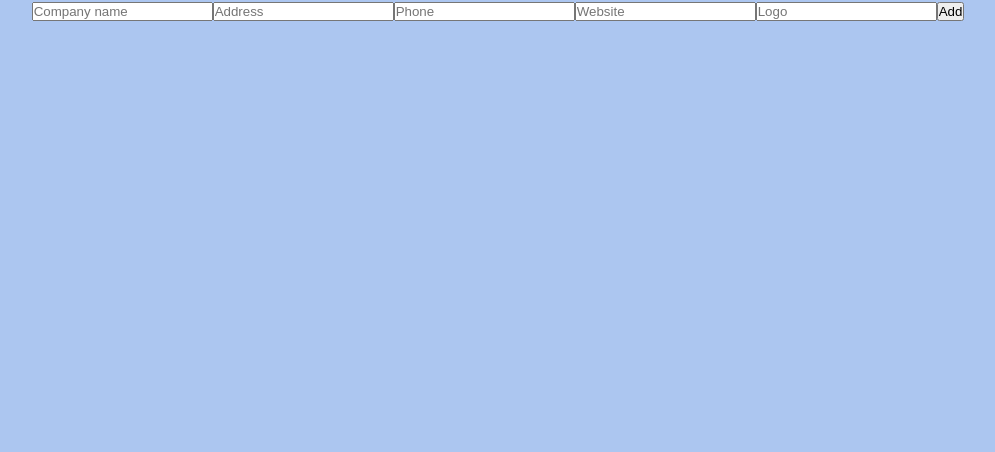
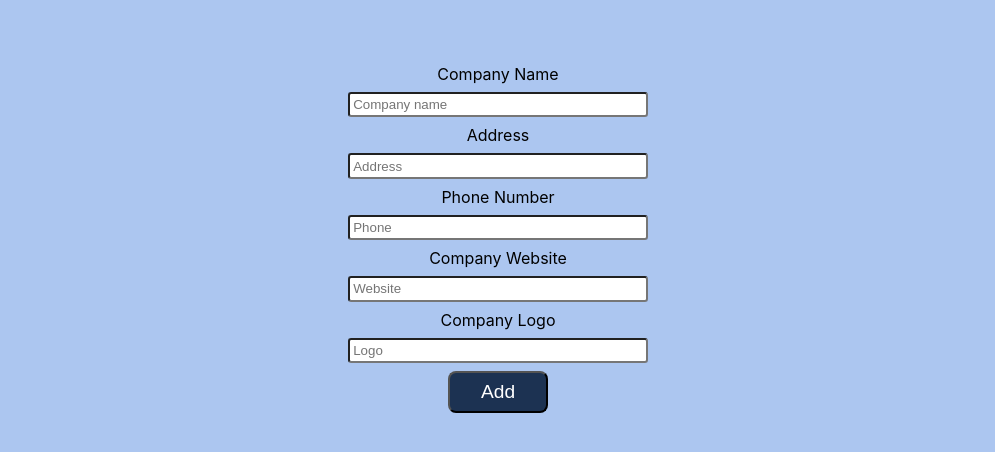
Before and after one commit to bthalpin/Job-Tracker, a React (Create React App) app in the folder client/: page /company in a window 1280 px wide. Shown: the top 452 px of the page, without its empty margins (142-1137 px from the left). Built offline with nearby package versions, Linux system fonts and the light colour scheme.

Commit message:
Add compnay data to company page

```diff
--- /dev/null
+++ b/client/src/pages/AddCompany/addCompany.css
@@ -0,0 +1,27 @@
+.addCompanyContainer{
+    margin:2rem;
+    padding:2rem;
+}
+.addCompanyContainer form{
+    display:flex;
+    flex-direction: column;
+    align-items: center;
+}
+.addCompanyContainer input{
+    margin:0.5rem;
+    border-radius: 0.2rem;
+    padding:0.2rem;
+    width:300px;
+}
+.homeButtonContainer{
+    margin:1rem;
+}
+.addButton,.homeButton{
+    padding:0.5rem;
+    background-color: var(--button);
+    border-radius:0.5rem;
+    color:white;
+    font-size: 1.2rem;
+    text-decoration: none;
+    min-width:100px;
+}
--- a/client/src/pages/AddCompany/index.js
+++ b/client/src/pages/AddCompany/index.js
@@ -1,4 +1,6 @@
-import React, {useState} from 'react';
+import React, {useState,useEffect} from 'react';
+import {Link} from 'react-router-dom';
+import './addCompany.css'
 
 function AddCompany() {
     const [newCompany,setNewCompany] = useState({
@@ -8,9 +10,28 @@ function AddCompany() {
         website:'',
         logo:'',
     })
+    const [created,setCreated] = useState('')
     const handleSubmit = (e) => {
         e.preventDefault();
         console.log(newCompany)
+        fetch('http://localhost:3001/api/company',{
+            method:'POST',
+            headers:{
+                'Content-Type':'application/json'
+            },
+            body:JSON.stringify(newCompany)
+
+        }).then(response=>response.json())
+        .then(company=>{
+            setCreated(`The company ${company.name} was created successfully`)
+            setNewCompany({
+                name:'',
+                address:'',
+                phone:'',
+                website:'',
+                logo:'',
+            })
+        })
         // let jobURL = `http://localhost:3001/api/jobs/`;
 
         // fetch(jobURL)
@@ -18,15 +39,28 @@ function AddCompany() {
         //   .then((response) => console.log(response));
       };
   return (
-    <div className="" >
+    <div className="addCompanyContainer" >
         <form>
-            <input type="text" placeholder="Company name" value={newCompany.name} onChange={(e)=>setNewCompany({...newCompany, name:e.target.value})}></input>
-            <input type="text" placeholder="Address" value={newCompany.address} onChange={(e)=>setNewCompany({...newCompany, address:e.target.value})}></input>
-            <input type="text" placeholder="Phone" value={newCompany.phone} onChange={(e)=>setNewCompany({...newCompany, phone:e.target.value})}></input>
-            <input type="text" placeholder="Website" value={newCompany.website} onChange={(e)=>setNewCompany({...newCompany, website:e.target.value})}></input>
-            <input type="text" placeholder="Logo" value={newCompany.logo} onChange={(e)=>setNewCompany({...newCompany, logo:e.target.value})}></input>
-            <button onClick={handleSubmit}>Add</button>
+            <label htmlFor="company">Company Name</label>
+            <input type="text" name="company" placeholder="Company name" value={newCompany.name} onChange={(e)=>setNewCompany({...newCompany, name:e.target.value})}></input>
+            <label htmlFor="address">Address</label>
+            <input type="text" name="address" placeholder="Address" value={newCompany.address} onChange={(e)=>setNewCompany({...newCompany, address:e.target.value})}></input>
+            <label htmlFor="phone">Phone Number</label>
+            <input type="text" name="phone" placeholder="Phone" value={newCompany.phone} onChange={(e)=>setNewCompany({...newCompany, phone:e.target.value})}></input>
+            <label htmlFor="website">Company Website</label>
+            <input type="text" name="website" placeholder="Website" value={newCompany.website} onChange={(e)=>setNewCompany({...newCompany, website:e.target.value})}></input>
+            <label htmlFor="logo">Company Logo</label>
+            <input type="text" name="logo" placeholder="Logo" value={newCompany.logo} onChange={(e)=>setNewCompany({...newCompany, logo:e.target.value})}></input>
+            <button className="addButton" onClick={handleSubmit}>Add</button>
         </form>
+        {created!==''
+        ?<div>
+            <p>{created}</p>
+            <div className="homeButtonContainer">
+                <Link to='/' className="homeButton">Home</Link>
+            </div>
+        </div>
+        :<></>}
     </div>
   );
 }
--- a/client/src/pages/Company/company.css
+++ b/client/src/pages/Company/company.css
@@ -1,3 +1,6 @@
+.companyLogo{
+    width:500px;
+}
 .companyContainer{
     display:flex;
     flex-wrap: wrap;
--- a/client/src/pages/Company/index.js
+++ b/client/src/pages/Company/index.js
@@ -6,10 +6,19 @@ import './company.css';
 function Company() {
     const {companyId} = useParams()
     const [allJobs,setAllJobs ] = useState([])
+    const [company,setCompany ] = useState({})
     useEffect(() => {
+        getCompany()
         getJobs();
       }, []);
 
+   const getCompany = () => {
+        let companyURL = `http://localhost:3001/api/company/${companyId}`;
+
+        fetch(companyURL)
+          .then((res) => res.json())
+          .then((response) => setCompany(response));
+      };
    const getJobs = () => {
         let jobURL = `http://localhost:3001/api/jobs/${companyId}`;
 
@@ -20,6 +29,17 @@ function Company() {
 
   return (
     <div className="companyContainer" >
+        <div>
+            <h2>{company.name}</h2>
+            <img className="companyLogo" src={company.logo} alt="logo"></img>
+            <p>
+                {company.address}
+            </p>
+            <p>
+                {company.phone}
+            </p>
+            <a href={company.website}>{company.name}</a>
+        </div>
         <button>Add Job</button>
         {allJobs.map((job,index)=>{
             return (
--- a/client/src/pages/Home/index.js
+++ b/client/src/pages/Home/index.js
@@ -26,11 +26,13 @@ function Home() {
         <div className="homeContainer" >
             {allComapnies.map((company,index)=>{
                 return (
-                    <Link to={`/company/${company._id}`} className="homeCard" key={index}>
-                        <h2>{company.name}</h2>
-                        <img src={company.logo} alt="Company logo"></img>
-                        <p>{company.jobs.length} Jobs</p>
-                    </Link>
+                    <div className="homeCard">
+                        <Link to={`/company/${company._id}`} className="homeCard" key={index}>
+                            <h2>{company.name}</h2>
+                            <img src={company.logo} alt="Company logo"></img>
+                            <p>{company.jobs.length} Jobs</p>
+                        </Link>
+                    </div>
                 )
             })}
             <Job />
```
Also changed, not shown: 1 other file (tests, documents, lock files or other folders).
